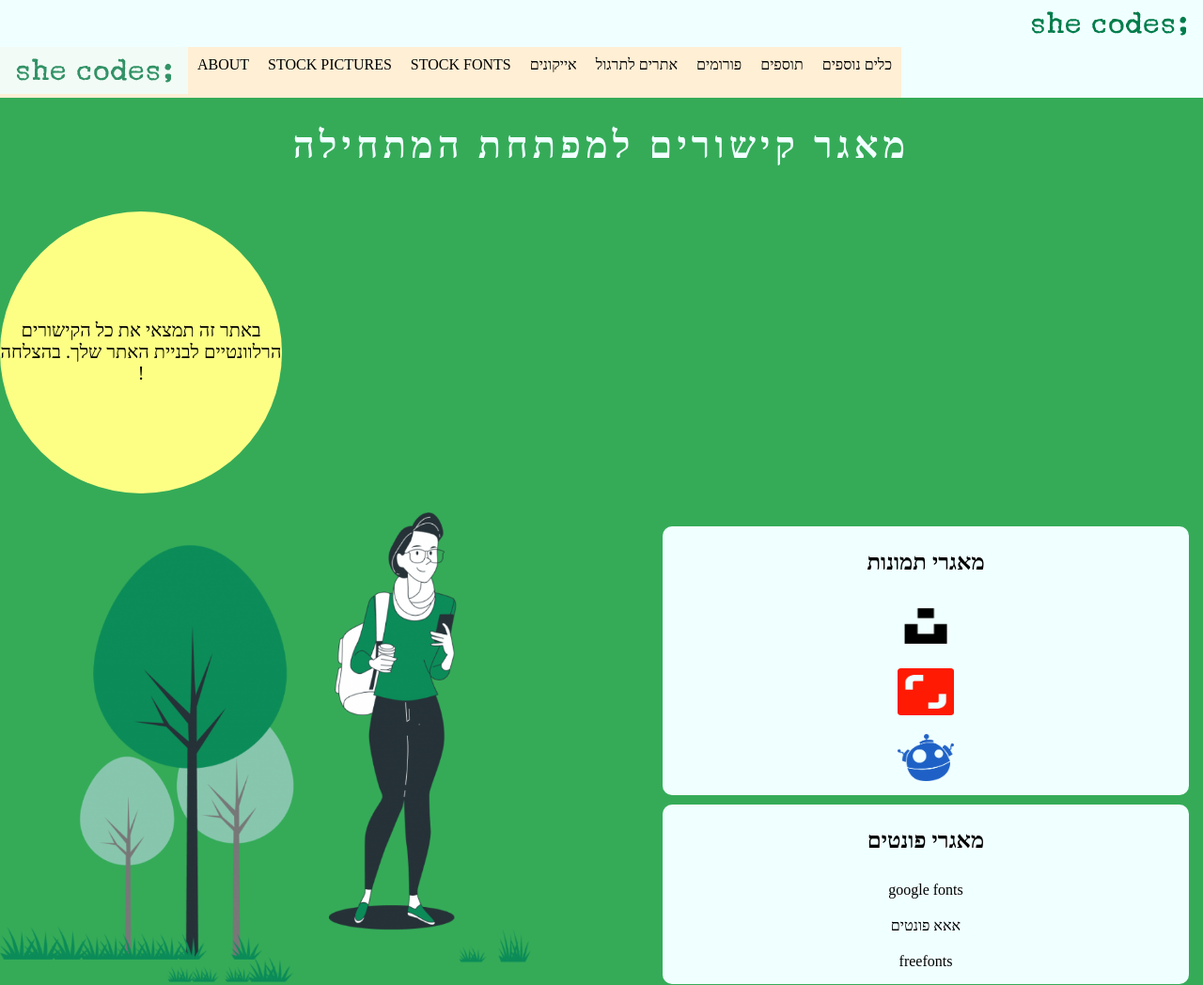
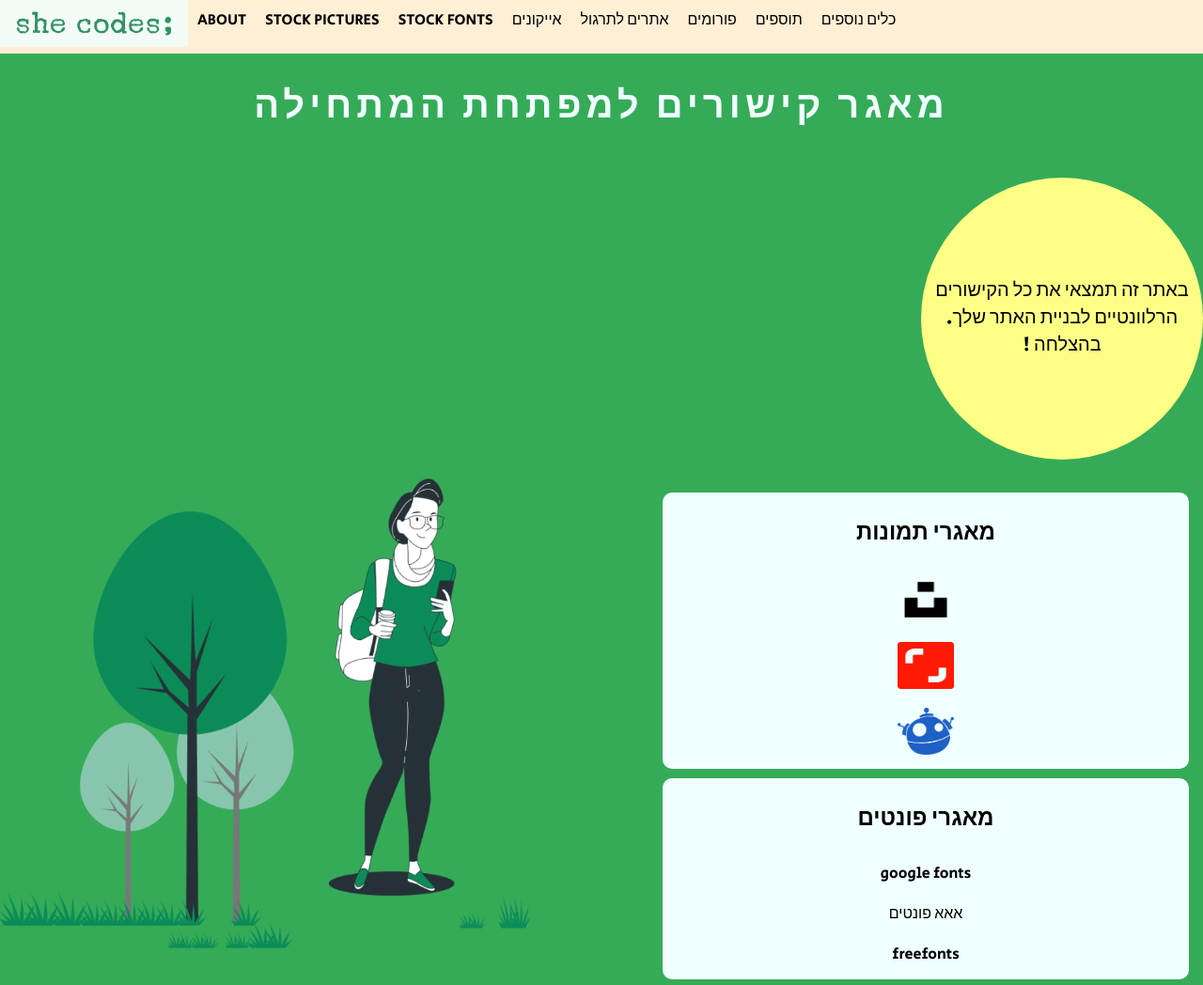
Before and after one commit to galmizzz/she-collect, a plain HTML site: page index.html in a window 1280 px wide. Shown: the top 1048 px of the page at 94% size. Drawn offline with Linux system fonts and the light colour scheme.

Commit message:
conflict resolution to css

```diff
--- a/index.html
+++ b/index.html
@@ -10,7 +10,6 @@
     <body>
 
         <header>
-            <img src="logo2.png" alt="logo">
             <nav class="header">
                 <ul class="topnav-left responsive" id="dropdownClick">
                     <li><img src="./logo2.png"></li>
--- a/style.css
+++ b/style.css
@@ -1,4 +1,3 @@
-<<<<<<< HEAD
 * {
     font-family: 'Secular One', sans-serif;
     direction: rtl;
@@ -22,8 +21,12 @@
     flex-flow:row wrap;
     margin-left: 250px;
     margin-right: 0px;
+    display: block;
+    width: 100%;
+    margin: 0;
 
 }
+
 a {
     text-decoration: none;
     padding: 10px;
@@ -85,20 +88,13 @@
     width: 60px;
     height:50px;
 }
-=======
 
 
-nav {
-    display: block;
-}
 
 
 
 /* ########### Nav bar  ############### */
-nav {
-    width: 100%;
-    margin: 0;
-}
+
 
 nav ul{
     overflow: hidden;
@@ -163,5 +159,3 @@
         text-align: left;
     }
 }
-
->>>>>>> edf510d50f5bca8f9e5579328191d8637201da42
```
